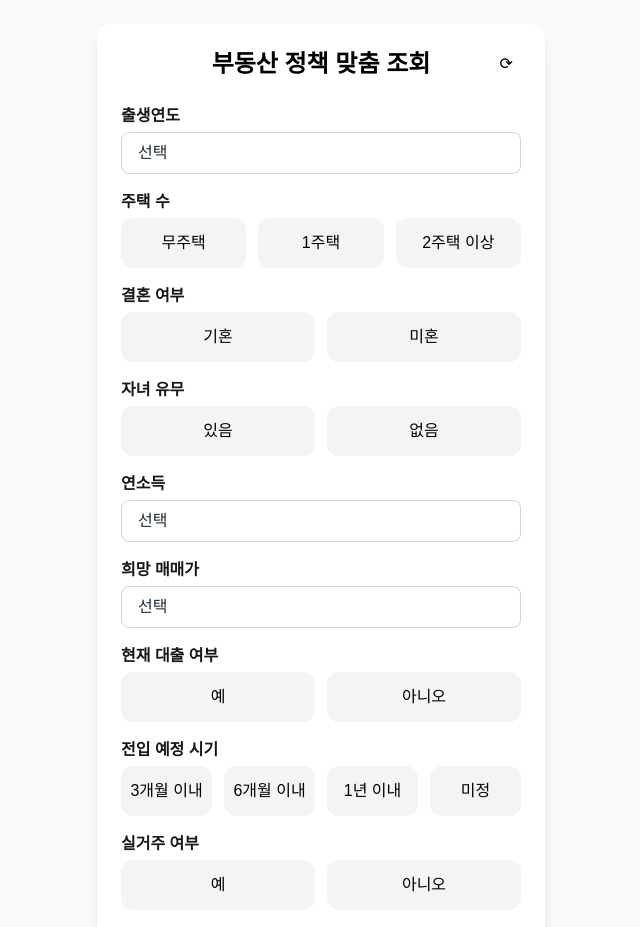
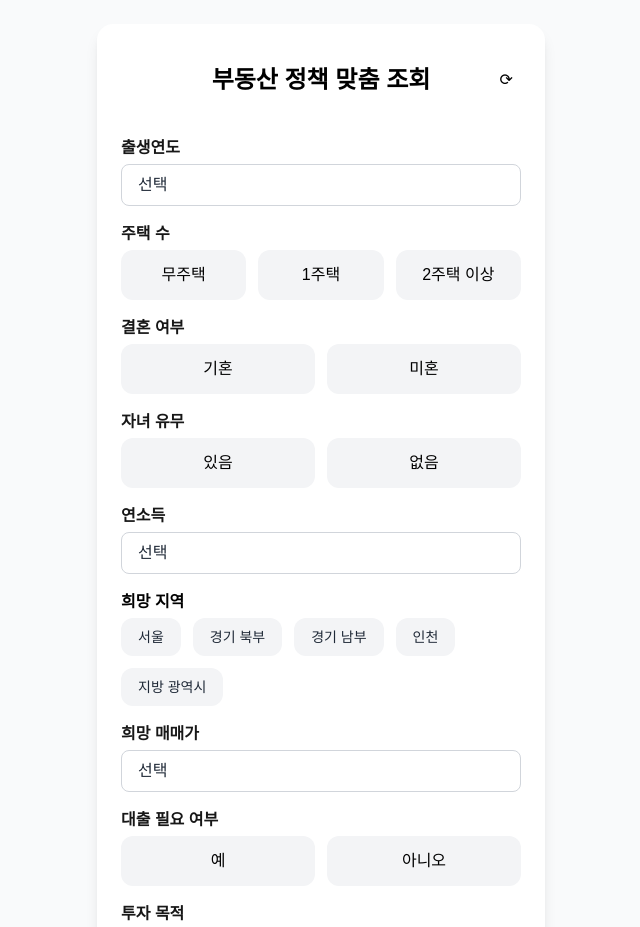
Before and after one commit to ticklemickle/gillazabi, a Next.js app: page /input in a window 1280 px wide. Shown: the top 927 px of the page, without its empty margins (319-959 px from the left). Built offline with nearby package versions, Linux system fonts and the light colour scheme.

Commit message:
- 하드코딩 파일 최적화 - 중복 코드 제거

```diff
--- a/src/app/consultForm/ConsultFormClient.tsx
+++ b/src/app/consultForm/ConsultFormClient.tsx
@@ -33,7 +33,7 @@ export default function ConsultFormClient() {
     income: params.get("income") || "",
     price: params.get("price") || "",
     loan: params.get("loan") || "",
-    liveIn: params.get("liveIn") || "",
+    purpose: params.get("purpose") || "",
     moveIn: params.get("moveIn") || "",
     region: params.get("region") || "",
   };
--- a/src/app/input/page.tsx
+++ b/src/app/input/page.tsx
@@ -8,6 +8,7 @@ import {
   conditionalFields,
   fieldLabels,
   selectFields,
+  fieldOptions,
 } from "@/components/inputForm/utils";
 import { renderCustomSelect } from "@/components/inputForm/renderCustomSelect";
 import { renderCheckboxGroup } from "@/components/inputForm/CheckboxGroup";
@@ -34,7 +35,7 @@ export default function inputPage() {
     income: "",
     price: "",
     loan: "",
-    liveIn: "",
+    purpose: "",
     moveIn: "",
     region: [],
   });
@@ -137,6 +138,7 @@ export default function inputPage() {
   return (
     <main className="bg-gray-50 px-4 py-6 min-h-screen">
       <div className="max-w-md mx-auto bg-white rounded-2xl shadow-lg p-6 space-y-6">
+        <div className="mt-4 mb-10">
           <div className="relative">
             <h1 className="text-2xl font-semibold text-center text-[#000]">
               부동산 정책 맞춤 조회
@@ -151,6 +153,7 @@ export default function inputPage() {
               ⟳
             </button>
           </div>
+        </div>
 
         <div className="space-y-4">
           {renderCustomSelect(
@@ -162,22 +165,22 @@ export default function inputPage() {
 
           <RadioGroup
             name="houseCount"
-            options={["무주택", "1주택", "2주택 이상"]}
-            label="주택 수"
+            options={fieldOptions.houseCount}
+            label={fieldLabels.houseCount}
             value={formData.houseCount}
             onChange={handleChange}
           />
           <RadioGroup
             name="married"
-            options={["기혼", "미혼"]}
-            label="결혼 여부"
+            options={fieldOptions.married}
+            label={fieldLabels.married}
             value={formData.married}
             onChange={handleChange}
           />
           <RadioGroup
             name="children"
-            options={["있음", "없음"]}
-            label="자녀 유무"
+            options={fieldOptions.children}
+            label={fieldLabels.children}
             value={formData.children}
             onChange={handleChange}
           />
@@ -194,6 +197,13 @@ export default function inputPage() {
             formData.income,
             handleSelectChange
           )}
+          {renderCheckboxGroup({
+            name: "region",
+            options: selectFields.region.options,
+            label: selectFields.region.label,
+            value: formData.region,
+            onChange: handleCheckboxChange,
+          })}
           {renderCustomSelect(
             "price",
             selectFields.price,
@@ -202,34 +212,29 @@ export default function inputPage() {
           )}
           <RadioGroup
             name="loan"
-            options={["예", "아니오"]}
-            label="현재 대출 여부"
+            options={fieldOptions.loan}
+            label={fieldLabels.loan}
             value={formData.loan}
             onChange={handleChange}
           />
+
+          <RadioGroup
+            name="purpose"
+            options={fieldOptions.purpose}
+            label={fieldLabels.purpose}
+            value={formData.purpose}
+            onChange={handleChange}
+          />
+
           {shouldShowField("moveIn", formData) && (
             <RadioGroup
               name="moveIn"
-              options={["3개월 이내", "6개월 이내", "1년 이내", "미정"]}
-              label="전입 예정 시기"
+              options={fieldOptions.moveIn}
+              label={fieldLabels.moveIn}
               value={formData.moveIn}
               onChange={handleChange}
             />
           )}
-          <RadioGroup
-            name="liveIn"
-            options={["예", "아니오"]}
-            label="실거주 여부"
-            value={formData.liveIn}
-            onChange={handleChange}
-          />
-          {renderCheckboxGroup({
-            name: "region",
-            options: selectFields.region.options,
-            label: selectFields.region.label,
-            value: formData.region,
-            onChange: handleCheckboxChange,
-          })}
 
           <div className="pt-4 space-y-3">
             <button
--- a/src/app/result/ResultClient.tsx
+++ b/src/app/result/ResultClient.tsx
@@ -21,7 +21,7 @@ const getPolicyTags = (data: Record<string, string>): string[] => {
   if (data.children === "있음") tags.push("자녀");
   if (parseInt(data.price.replace(/[^0-9]/g, "")) >= 60000)
     tags.push("6억초과");
-  if (data.liveIn === "예") tags.push("실거주");
+  if (data.purpose === "실거주") tags.push("실거주");
   if (data.moveIn === "예") tags.push("전입");
   if (data.loan === "예") tags.push("대출");
 
@@ -87,7 +87,7 @@ export default function ResultClient() {
         <section>
           <RecommendedHomes
             maxPrice={parseMaxPrice(data.price)}
-            realUseOnly={data.liveIn === "예"}
+            realUseOnly={data.purpose === "실거주"}
             region={data.region as Region}
           />
           <div className="mt-6 text-center">
@@ -100,7 +100,7 @@ export default function ResultClient() {
                   income: data.income,
                   price: data.price,
                   loan: data.loan,
-                  liveIn: data.liveIn,
+                  purpose: data.purpose,
                   moveIn: data.moveIn,
                   region: data.region,
                 }).toString();
@@ -132,7 +132,7 @@ export default function ResultClient() {
             ※ 본 리포트는 참고용으로, 실제 거래 시 금융기관 또는 전문가와 반드시
             상담하세요.
           </p>
-          <div className="mt-4 flex flex-col sm:flex-row gap-3 justify-center">
+          <div className="mt-4 flex flex-row gap-3 justify-center">
             <button
               onClick={handleSavePdf}
               className="bg-main-color text-white px-4 py-2 rounded-xl text-sm hover:bg-main-darkest"
--- a/src/app/result/summary/FundingSummary.tsx
+++ b/src/app/result/summary/FundingSummary.tsx
@@ -1,5 +1,3 @@
-// components/FundingSummary.tsx
-
 "use client";
 
 interface Props {
--- a/src/app/result/user/UserSummary.tsx
+++ b/src/app/result/user/UserSummary.tsx
@@ -52,7 +52,7 @@ export default function UserSummary({ data }: Props) {
             희망 매매가: {data.price}, 대출: {data.loan}{" "}
           </li>
           <li>
-            {data.liveIn === "예" ? "실거주 예정" : "비거주"} /{" "}
+            {data.purpose === "실거주" ? "실거주" : "투자 목적"} /{" "}
             {data.moveIn === "예" ? "6개월 내 전입 예정" : "전입 계획 없음"}
           </li>
         </ul>
--- a/src/components/generateHashKEy.ts
+++ b/src/components/generateHashKEy.ts
@@ -28,5 +28,5 @@ export function generateHashedKey(): string {
   const hash = createHash("sha256").update(uuid).digest("hex").slice(0, 16);
   const timestamp = getTimestamp();
 
-  return `${hash}${timestamp}`; // 예: 9c4f93e8ab27a1dc20250721110539
+  return `${timestamp}${hash}`;
 }
--- a/src/components/inputForm/utils.ts
+++ b/src/components/inputForm/utils.ts
@@ -6,9 +6,9 @@ export const fieldLabels: Record<string, string> = {
   children: "자녀 유무",
   income: "연소득",
   price: "희망 매매가",
-  loan: "대출 계획 여부",
-  liveIn: "실거주 여부",
-  moveIn: "전입 예정 시기",
+  loan: "대출 필요 여부",
+  purpose: "투자 목적",
+  moveIn: "이사 예정일",
   region: "희망 지역",
   day: "상담 가능 요일",
   time: "상담 가능 시간",
@@ -17,11 +17,55 @@ export const fieldLabels: Record<string, string> = {
   extraMessage: "추가 문의 내용",
 };
 
+export const fieldOptions: Record<string, string[]> = {
+  houseCount: ["무주택", "1주택", "2주택 이상"],
+  married: ["기혼", "미혼"],
+  children: ["있음", "없음"],
+  purpose: ["실거주", "투자"],
+  loan: ["예", "아니오"],
+  moveIn: ["3개월 내", "6개월 내", "1년 내", "미정"],
+  childrenBirthYear: ["없음", "2024년 이후", "2023년", "2022년 이전"],
+  birthYear: ["1990년 이전", "1991~1995년", "1996~2000년", "2001년 이후"],
+  income: [
+    "4천만 원 이하",
+    "4천 ~ 6천만 원",
+    "6천 ~ 9천만 원",
+    "9천 ~ 1.3억 원",
+    "1.3억 원 이상",
+  ],
+  price: ["6억 이하", "6억 ~ 9억", "9억 ~ 12억", "12억 ~ 18억", "18억 이상"],
+  region: ["서울", "경기 북부", "경기 남부", "인천", "지방 광역시"],
+};
+
+export const selectFields = {
+  birthYear: {
+    label: fieldLabels.birthYear,
+    options: fieldOptions.birthYear,
+  },
+  childrenBirthYear: {
+    label: fieldLabels.childrenBirthYear,
+    options: fieldOptions.childrenBirthYear,
+  },
+  income: {
+    label: fieldLabels.income,
+    options: fieldOptions.income,
+  },
+  price: {
+    label: fieldLabels.price,
+    options: fieldOptions.price,
+  },
+  region: {
+    label: fieldLabels.region,
+    options: fieldOptions.region,
+  },
+};
+
 export const conditionalFields: Record<
   string,
   { dependsOn: string; showIf: string[] }
 > = {
   childrenBirthYear: { dependsOn: "children", showIf: ["있음"] },
+  moveIn: { dependsOn: "purpose", showIf: ["실거주"] },
 };
 
 export const shouldShowField = (
@@ -41,43 +85,8 @@ export const validateFormData = (formData: Record<string, any>): string[] => {
       const { dependsOn, showIf } = conditionalFields[key];
       const controllingValue = formData[dependsOn];
       const shouldShow = showIf.includes(controllingValue);
-      if (!shouldShow) return false; // 조건 미충족 → 검사 제외
+      if (!shouldShow) return false;
     }
     return value === "" || (Array.isArray(value) && value.length === 0);
   });
 };
-
-export const selectFields = {
-  birthYear: {
-    label: "출생연도",
-    options: ["1990년 이전", "1991~1995년", "1996~2000년", "2001년 이후"],
-  },
-  childrenBirthYear: {
-    label: "자녀 출생년도",
-    options: ["없음", "2024년 이후", "2023년", "2022년 이전"],
-  },
-  income: {
-    label: "연소득",
-    options: [
-      "4천만 원 이하",
-      "4천 ~ 6천만 원",
-      "6천 ~ 9천만 원",
-      "9천 ~ 1.3억 원",
-      "1.3억 원 이상",
-    ],
-  },
-  price: {
-    label: "희망 매매가",
-    options: [
-      "6억 이하",
-      "6억 ~ 9억",
-      "9억 ~ 12억",
-      "12억 ~ 18억",
-      "18억 이상",
-    ],
-  },
-  region: {
-    label: "희망 지역",
-    options: ["서울", "경기 북부", "경기 남부", "인천", "지방 광역시"],
-  },
-};
--- a/src/components/usePdfAndShare.ts
+++ b/src/components/usePdfAndShare.ts
@@ -12,7 +12,7 @@ export function usePdfAndShare() {
       html2pdf()
         .set({
           margin: 0.5,
-          filename: "report_gillazabi.pdf",
+          filename: "report.pdf",
           image: { type: "jpeg", quality: 0.98 },
           html2canvas: { scale: 2 },
           jsPDF: { unit: "in", format: "a4", orientation: "portrait" },
--- a/tailwind.config.js
+++ b/tailwind.config.js
@@ -21,7 +21,7 @@ module.exports = {
         /* main color */
         "main-color": "#0c4da2",
         "main-dark": "#163387",
-        "main-darkest": "#0a1d57",
+        "main-darkest": "#093b84",
         "main-lightest": "#7092fa",
         "main-light-shadow": "#f0f4ff",
       },
```
Also changed, not shown: src/app/page.tsx (+10 -6 lines), 1 other file (tests, documents, lock files or other folders). Lines whose indentation alone changed are shown as unchanged.
